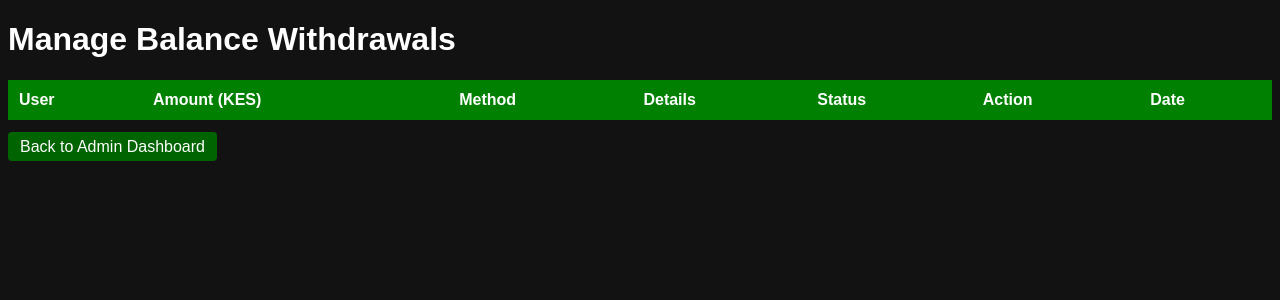
After one commit to constantmeshack-spec/space-lio-ai, a Flask app: page /admin/balance_withdrawals in a window 1280 px wide. The commit adds this page. Shown: the top 300 px of the page. Run offline with Flask 3, Linux system fonts and the light colour scheme; the visitor is signed in with stand-in values (Sample User, id 1); lists and menus that the app fills with data are empty.

Commit message:
update withdrawals

```diff
--- a/app.py
+++ b/app.py
@@ -295,12 +295,90 @@ def submit_task(task_id):
     flash("Task submitted successfully!", "success")
     return redirect(url_for("tasks"))
 
-# ----------- Withdraw placeholder -----------
-@app.route("/withdraw")
+# Withdraw Dashboard
+@app.route("/withdraw_dashboard")
 @login_required
-def withdraw():
-    flash("Withdraw functionality will be available soon.", "info")
-    return redirect(url_for("dashboard"))
+def withdraw_dashboard():
+    user = User.query.get(session["user_id"])
+    return render_template("withdraw_dashboard.html", user=user)
+
+
+# Handle Withdraw Submit
+@app.route("/user_withdraw", methods=["POST"])
+@login_required
+def user_withdraw():
+    user = User.query.get(session["user_id"])
+    MIN_WITHDRAW = 500
+
+    try:
+        amount = float(request.form.get("withdraw_amount", 0))
+    except:
+        flash("Invalid withdrawal amount.", "error")
+        return redirect(url_for("withdraw_dashboard"))
+
+    if amount < MIN_WITHDRAW:
+        flash(f"Minimum withdrawal is KES {MIN_WITHDRAW}.", "error")
+        return redirect(url_for("withdraw_dashboard"))
+
+    if amount > user.balance:
+        flash("You cannot withdraw more than your current balance.", "error")
+        return redirect(url_for("withdraw_dashboard"))
+
+    method = request.form.get("method")
+    if method == "mpesa":
+        phone = request.form.get("mpesa_phone")
+        if not phone:
+            flash("Please provide MPESA phone number.", "error")
+            return redirect(url_for("withdraw_dashboard"))
+
+        transaction = AffiliateTransaction(
+            user_id=user.id,
+            type="balance_withdraw",
+            amount=amount,
+            status="pending",
+            withdraw_method="mpesa",
+            mpesa_phone=phone
+        )
+
+    elif method == "bank":
+        bank_name = request.form.get("bank_name")
+        paybill = request.form.get("bank_paybill")
+        account_no = request.form.get("bank_account")
+        if not bank_name or not paybill or not account_no:
+            flash("Please provide all bank details.", "error")
+            return redirect(url_for("withdraw_dashboard"))
+
+        transaction = AffiliateTransaction(
+            user_id=user.id,
+            type="balance_withdraw",
+            amount=amount,
+            status="pending",
+            withdraw_method="bank",
+            bank_name=bank_name,
+            paybill=paybill,
+            account_no=account_no
+        )
+    else:
+        flash("Invalid withdrawal method.", "error")
+        return redirect(url_for("withdraw_dashboard"))
+
+    db.session.add(transaction)
+    db.session.commit()
+
+    flash(f"Withdrawal request for KES {amount} submitted successfully!", "success")
+    # ✅ redirect to status page
+    return redirect(url_for("view_withdraw_status"))
+
+
+# View Withdraw Status
+@app.route("/view_withdraw_status")
+@login_required
+def view_withdraw_status():
+    user = User.query.get(session["user_id"])
+    withdrawals = AffiliateTransaction.query.filter_by(
+        user_id=user.id, type="balance_withdraw"
+    ).order_by(AffiliateTransaction.timestamp.desc()).all()
+    return render_template("view_withdraw_status.html", withdrawals=withdrawals)
 
 # ----------- Admin Dashboard -----------
 @app.route("/admin_dashboard")
@@ -454,9 +532,9 @@ def reset_affiliate(user_id):
 @app.route("/admin/affiliate_withdrawals")
 @admin_required
 def admin_affiliate_withdrawals():
-    transactions = AffiliateTransaction.query.order_by(
-        AffiliateTransaction.timestamp.desc()
-    ).all()
+    transactions = AffiliateTransaction.query.filter_by(
+        type="affiliate_withdraw"  # <- changed here
+    ).order_by(AffiliateTransaction.timestamp.desc()).all()
     return render_template("admin_affiliate_withdrawals.html",
                            affiliate_transactions=transactions)
 
@@ -494,6 +572,46 @@ def admin_process_withdraw(transaction_id):
     db.session.commit()
     flash(f"Withdrawal marked as {transaction.status} for {user.full_name}", "success")
     return redirect(url_for("admin_affiliate_withdrawals"))
+
+@app.route("/admin/balance_withdrawals")
+@admin_required
+def admin_balance_withdrawals():
+    withdrawals = AffiliateTransaction.query.filter_by(
+        type="balance_withdraw"
+    ).order_by(AffiliateTransaction.timestamp.desc()).all()
+    return render_template("admin_balance_withdrawals.html", withdrawals=withdrawals)
+
+@app.route("/admin/process_balance_withdraw/<int:transaction_id>", methods=["POST"])
+@admin_required
+def admin_process_balance_withdraw(transaction_id):
+    action = request.form.get("action")
+    transaction = AffiliateTransaction.query.get_or_404(transaction_id)
+    user = transaction.user
+
+    if transaction.status != "pending":
+        flash("This withdrawal has already been processed.", "info")
+        return redirect(url_for("admin_balance_withdrawals"))
+
+    if action == "paid":
+        if user.balance < transaction.amount:
+            flash(f"Cannot complete: user has insufficient balance.", "error")
+            return redirect(url_for("admin_balance_withdrawals"))
+
+        # Deduct user balance and mark completed
+        user.balance -= transaction.amount
+        transaction.status = "completed"
+
+    elif action == "rejected":
+        transaction.status = "failed"
+        # Balance not deducted
+
+    else:
+        flash("Invalid action.", "error")
+        return redirect(url_for("admin_balance_withdrawals"))
+
+    db.session.commit()
+    flash(f"Withdrawal marked as {transaction.status} for {user.full_name}.", "success")
+    return redirect(url_for("admin_balance_withdrawals"))
 
 # Display affiliate management page
 @app.route("/admin/affiliate_management")
@@ -765,7 +883,7 @@ def affiliate_withdraw():
 
         transaction = AffiliateTransaction(
             user_id=user.id,
-            type="withdraw",
+            type="affiliate_withdraw",
             amount=amount,
             status="pending",
             withdraw_method="mpesa",
@@ -782,7 +900,7 @@ def affiliate_withdraw():
 
         transaction = AffiliateTransaction(
             user_id=user.id,
-            type="withdraw",
+            type="affiliate_withdraw",
             amount=amount,
             status="pending",
             withdraw_method="bank",
@@ -803,7 +921,7 @@ def affiliate_withdraw():
     db.session.commit()
 
     flash(f"Withdrawal request submitted for KES {amount}. Waiting for admin approval.", "success")
-    return redirect(url_for("affiliate_dashboard"))
+    return redirect(url_for("affiliate_withdrawals"))
 
 @app.route("/affiliate/withdrawals")
 @login_required
@@ -811,7 +929,7 @@ def affiliate_withdrawals():
     user = User.query.get(session["user_id"])
     withdrawals = AffiliateTransaction.query.filter_by(
         user_id=user.id,
-        type="withdraw"
+        type="affiliate_withdraw"
     ).order_by(AffiliateTransaction.timestamp.desc()).all()
 
     return render_template("affiliate_withdrawals.html", withdrawals=withdrawals)
--- /dev/null
+++ b/templates/admin_balance_withdrawals.html
@@ -0,0 +1,68 @@
+<!DOCTYPE html>
+<html lang="en">
+<head>
+    <meta charset="UTF-8">
+    <title>Manage Balance Withdrawals - {{ APP_NAME }}</title>
+    <style>
+        body { background:#121212; color:white; font-family:Arial, sans-serif; }
+        table { width:100%; border-collapse:collapse; margin-top:20px; }
+        th, td { border:1px solid green; padding:10px; text-align:left; }
+        th { background:green; color:white; }
+        tr:nth-child(even) { background:#1a1a1a; }
+        a.btn { background:darkgreen; color:white; padding:6px 12px; text-decoration:none; border-radius:4px; }
+        a.btn:hover { background:#006400; }
+        .status-pending { color:orange; font-weight:bold; }
+        .status-completed { color:lightgreen; font-weight:bold; }
+        .status-failed { color:red; font-weight:bold; }
+    </style>
+</head>
+<body>
+
+<h1>Manage Balance Withdrawals</h1>
+
+<table>
+    <tr>
+        <th>User</th>
+        <th>Amount (KES)</th>
+        <th>Method</th>
+        <th>Details</th>
+        <th>Status</th>
+        <th>Action</th>
+        <th>Date</th>
+    </tr>
+
+    {% for w in withdrawals %}
+    <tr>
+        <td>{{ w.user.full_name }}</td>
+        <td>{{ w.amount }}</td>
+        <td>{{ w.withdraw_method|capitalize }}</td>
+        <td>
+            {% if w.withdraw_method == 'mpesa' %}
+                Phone: {{ w.mpesa_phone }}
+            {% elif w.withdraw_method == 'bank' %}
+                Bank: {{ w.bank_name }}<br>
+                Account: {{ w.account_no }}<br>
+                Paybill: {{ w.paybill or 'N/A' }}
+            {% endif %}
+        </td>
+        <td class="status-{{ w.status }}">{{ w.status|capitalize }}</td>
+        <td>
+            {% if w.status == 'pending' %}
+                <form method="POST" action="{{ url_for('admin_process_balance_withdraw', transaction_id=w.id) }}">
+                    <button type="submit" name="action" value="paid" class="btn">Complete</button>
+                    <button type="submit" name="action" value="rejected" class="btn">Reject</button>
+                </form>
+            {% else %}
+                -
+            {% endif %}
+        </td>
+        <td>{{ w.timestamp.strftime('%Y-%m-%d %H:%M') }}</td>
+    </tr>
+    {% endfor %}
+</table>
+
+<br>
+<a class="btn" href="{{ url_for('admin_dashboard') }}">Back to Admin Dashboard</a>
+
+</body>
+</html>
--- a/templates/admin_dashboard.html
+++ b/templates/admin_dashboard.html
@@ -73,6 +73,9 @@ img {
         Manage Affiliate Users
     </button>
 </a>
+<p>
+    <a class="btn" href="{{ url_for('admin_balance_withdrawals') }}">Manage Balance Withdrawals</a>
+</p>
 
 
 
--- a/templates/dashboard.html
+++ b/templates/dashboard.html
@@ -69,7 +69,7 @@ p { margin: 5px 0; }
 <br>
 
 <p>
-<a class="btn" href="{{ url_for('withdraw') }}">Withdraw Balance</a>
+<a class="btn" href="{{ url_for('withdraw_dashboard') }}">Withdraw Balance</a>
 </p>
 
 </div>
```
Also changed, not shown: templates/FR.HTML (deleted, +0 -56 lines), templates/view_withdraw_status.html (added, +43 -0 lines), templates/withdraw_dashboard.html (added, +56 -0 lines).
